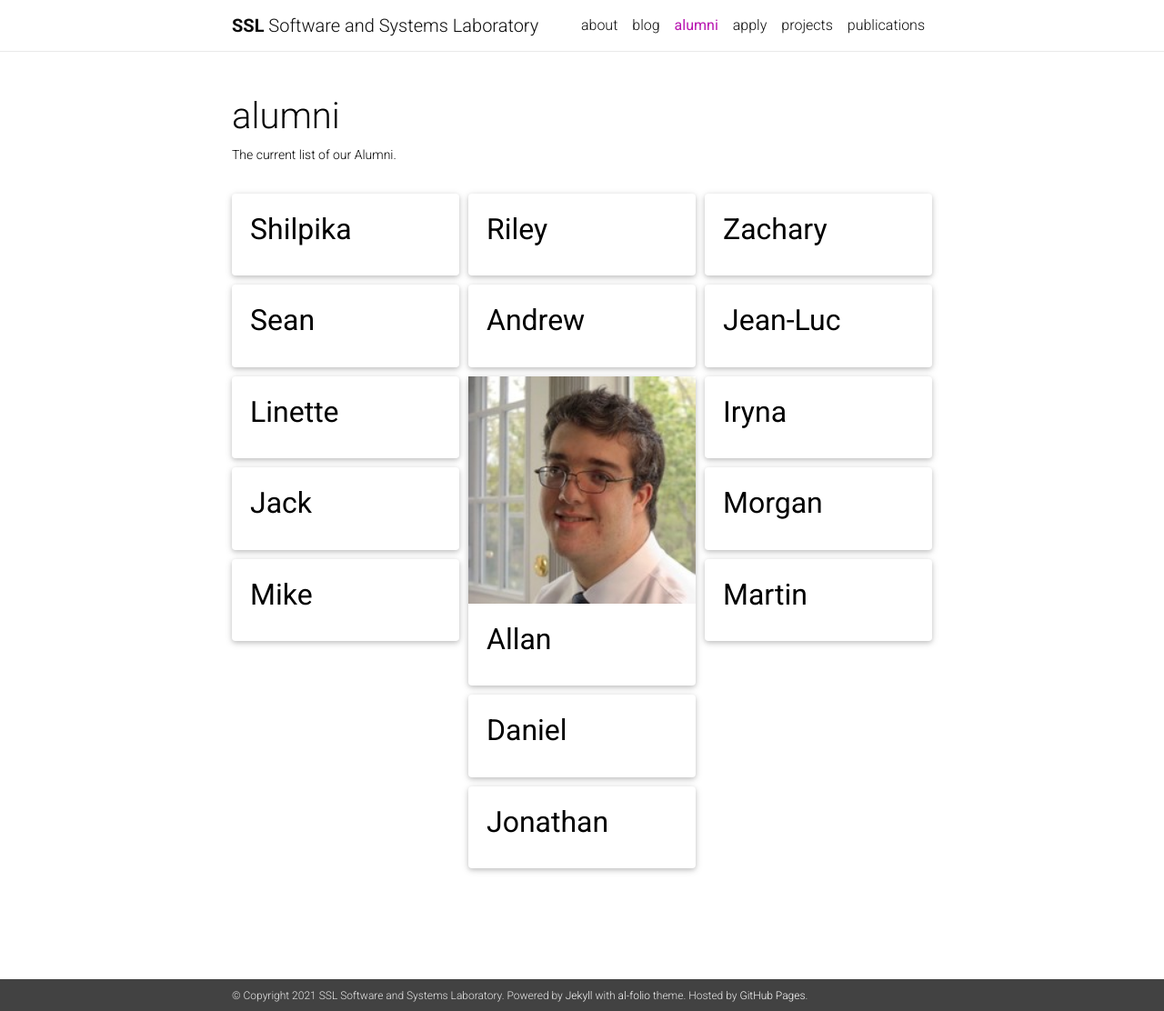
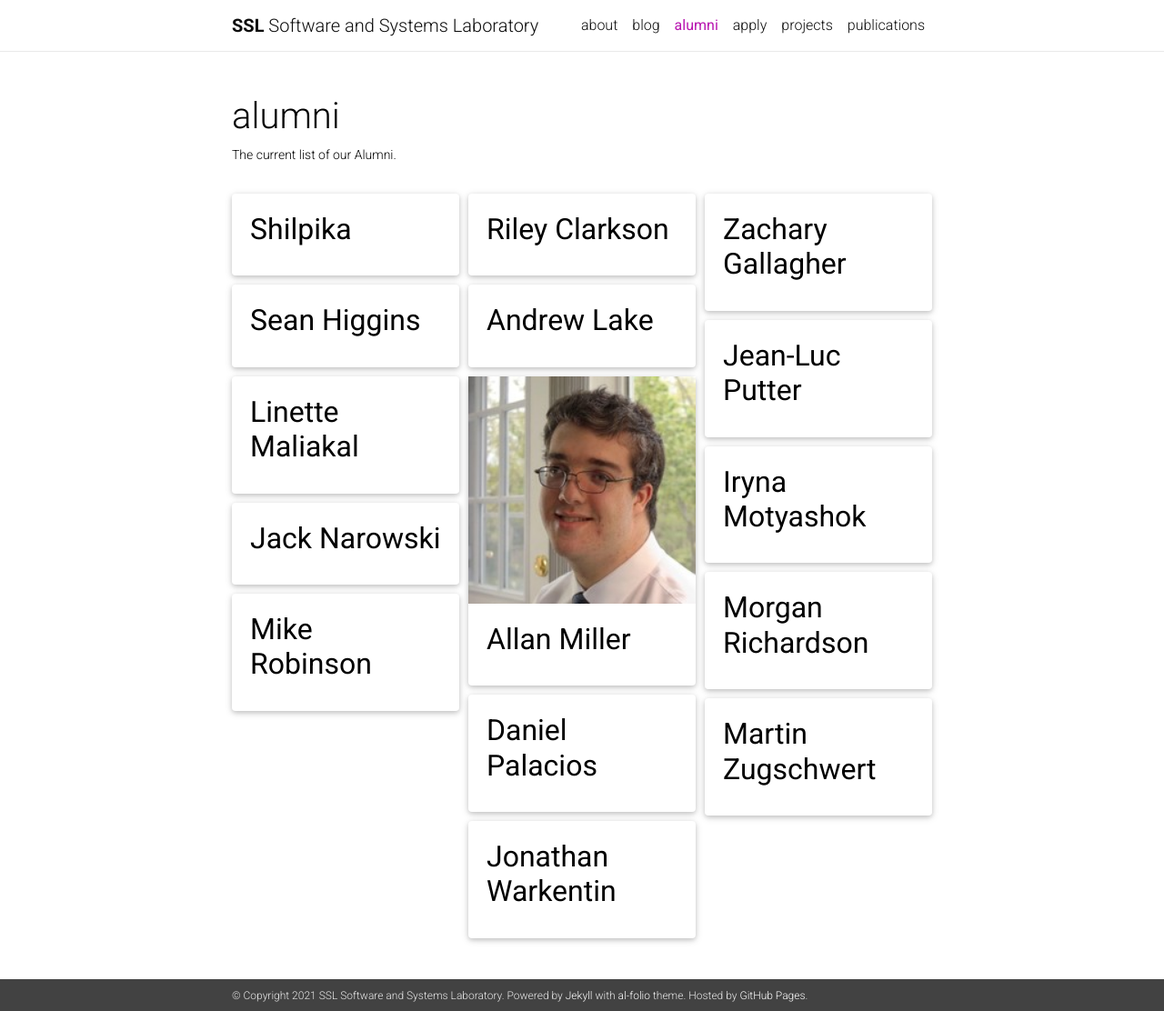
Before and after one commit to NicholasSynovic/LUC-SSL-Website, a Jekyll site: the page built from _pages/alumni.md, in a window 1280 px wide and 1112 px high. Shown: the whole window at 91% size. Built offline with Jekyll 4.4.1, drawn with Linux system fonts in a browser that asks for light colours; nearby versions of some CDN libraries; a style sheet for code colours, icons or effects is not loaded.

Commit message:
Start work on creating Alumni main page

```diff
--- a/_data/alumni.yml
+++ b/_data/alumni.yml
@@ -81,7 +81,7 @@
   projects:
     - ZettelGeist
     - Metrics Dashboard
-  url:
+  url: /alumni/allanMiller
   redirect:
   img: /assets/img/allan.jpeg
   title:
--- a/_pages/alumni.md
+++ b/_pages/alumni.md
@@ -21,7 +21,7 @@ nav: true
         <img src="{{ alumni.img | relative_url }}" alt="alumni thumbnail">
         {% endif %}
         <div class="card-body">
-          <h2 class="card-title">{{ alumni.first + " " + alumni.last }}</h2>
+          <h2 class="card-title">{{ alumni.first | append: " " | append: alumni.last }}</h2>
           <div class="row ml-1 mr-1 p-0">
             {% if alumni.github %}
             <div class="github-icon">
```
Also changed, not shown: _alumni/allanMiller.md (+1 -0 lines).
